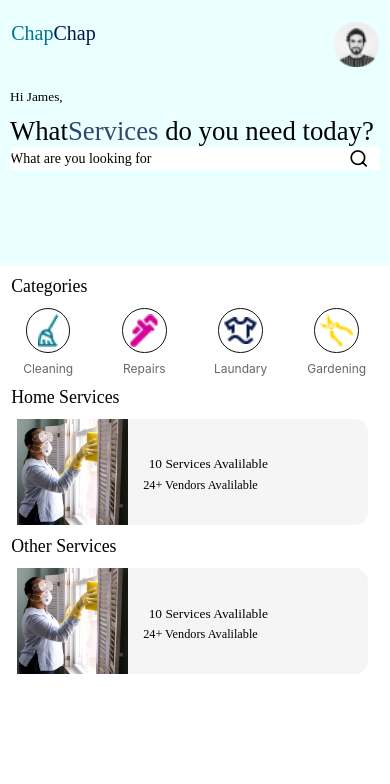
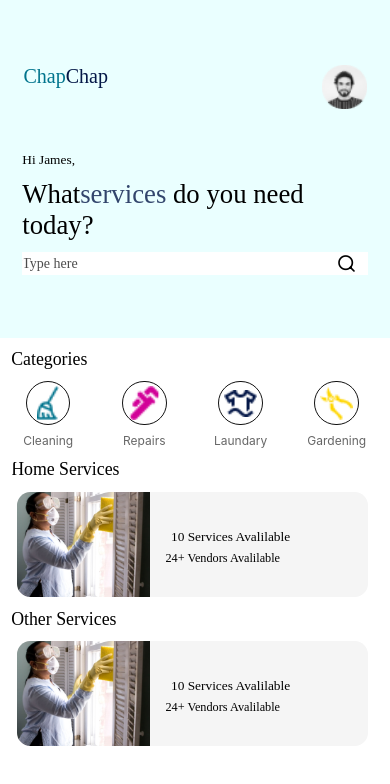
Before and after one commit to morachake/chap-chap, a React Native app: screen /Home in a window 390 px wide. Shown: the top 784 px of the page. Built offline with nearby package versions, Linux system fonts and the light colour scheme.

Commit message:
updating styles

```diff
--- a/src/components/SearchInput.js
+++ b/src/components/SearchInput.js
@@ -6,11 +6,11 @@ import Icon from 'react-native-vector-icons/Feather';
 export default function SearchInput() {
     const [searchText, setSearchText] = useState('');
     return (
-        <View style={{ width: '100%', backgroundColor: '#FFFF' }}>
+        <View style={{ backgroundColor: '#FFFF' }}>
             <View style={{ flexDirection: 'row', alignItems: 'center' }}>
                 <TextInput
-                    style={{ flex: 1, borderRadius: scale(25), color: '#000000',fontFamily:'Inter-Light' }}
-                    placeholder="What are you looking for"
+                    style={{ flex: 1, borderRadius: scale(25), color: 'rgba(0, 0, 0, 0.7)',fontFamily:'Inter-Light'}}
+                    placeholder="Type here"
                     value={searchText}
                     onChangeText={text => setSearchText(text)}
                 />
--- a/src/components/ServiceCard.js
+++ b/src/components/ServiceCard.js
@@ -11,11 +11,7 @@ export default function ServiceCard() {
                 <View style={{borderRadius: scale(20)}}>
                     <Image source={IMAGES.Cleaner}
                         resizeMode='cover'
-                        style={{
-                            resizeMode: 'cover',
-                            width: scale(100),
-                            height: '100%'
-                        }} />
+                        style={styles.image} />
                 </View>
                 <View style={{justifyContent:'center',marginLeft :15}}>
                     <Text style={styles.titles1}>10 Services Avalilable</Text>
@@ -44,5 +40,13 @@ const styles = ScaledSheet.create({
         fontSize: '11@s',
         fontFamily: 'Poppins-Light',
 
+    },
+    image:{
+        resizeMode: 'cover',
+        width: '120@s',
+        height: '100%',
+        borderTopLeftRadius: '12@s',
+        borderBottomLeftRadius: '12@s',
+        overflow: "hidden"
     }
     })
--- a/src/screens/HomeScreen.js
+++ b/src/screens/HomeScreen.js
@@ -10,7 +10,7 @@ import { ScaledSheet, scale } from 'react-native-size-matters';
 export default function HomeScreen({ navigation }) {
     const [modalVisible, setModalVisible] = useState(false)
     return (
-        <ScrollView showsHorizontalScrollIndicator={false} style={{ flex: 1,backgroundColor: '#FFFF' }}>
+        <View style={{ flex: 1,backgroundColor: '#FFFF' }}>
             <View style={styles.topcontainer}>
                 <CustomModal modalVisible={modalVisible} setModalVisible={setModalVisible} />
                 <View style={styles.header}>
@@ -22,18 +22,18 @@ export default function HomeScreen({ navigation }) {
                         <Image
                             source={IMAGES.User}
                             resizeMode="cover"
-                            style={{ width: scale(40), height: scale(40) }}
+                            style={{ width: scale(40), height: scale(40)  }}
 
                         />
                     </TouchableOpacity>
 
                 </View>
-                <View style={{ paddingHorizontal: 10 ,marginBottom:10}}>
+                <View style={{ marginBottom:10}}>
                     <Text style={styles.user}>Hi James,</Text>
                     <Text style={styles.service}>
                         What
-                        <Text style={{ fontFamily: 'Inter-Bold',color: 'rgba(4, 23, 71, 0.8)' }}>
-                            Services
+                         <Text style={{ fontFamily: 'Inter-Bold',color: 'rgba(4, 23, 71, 0.8)' }}>
+                              services
                         </Text> do you need today?</Text>
                     <SearchInput />
                 </View>
@@ -48,25 +48,27 @@ export default function HomeScreen({ navigation }) {
                 <Text style={styles.title}>Other Services</Text>
                 <ServiceCard />
             </View>
-        </ScrollView>
+        </View>
     );
 }
 
 const styles = ScaledSheet.create({
     container: {
-       // flex:1,
-        //display: 'flex',
+        flex: 1,
+        pointerEvents: 'none',
         backgroundColor: '#FFFFFF',
     },
     header: {
         flexDirection: 'row',
         justifyContent: 'space-between',
         marginTop: '10@s',
-        padding: '10@s',
+        padding: '1@s',
     },
     topcontainer: {
+        justifyContent: 'space-evenly',
         backgroundColor: COLORS.lightPrimary,
-        height: '45%'
+        height: '40%',
+        padding:'20@s'
     },
     bottomcontainer: {
       //  height: '55%',
@@ -90,7 +92,7 @@ const styles = ScaledSheet.create({
         color: '##000000',
     },
     service: {
-        paddingTop: '10@s',
+        paddingVertical: '10@s',
         fontSize: '24@s',
         fontFamily: 'Inter-Medium',
     },
@@ -99,6 +101,9 @@ const styles = ScaledSheet.create({
         fontSize: '16@s',
         color: '#000000',
         margin: '10@s',
+        borderTopLeftRadius: 12,
+        borderBottomLeftRadius: 12,
+        overflow: "hidden"
 
     }
 });
```
